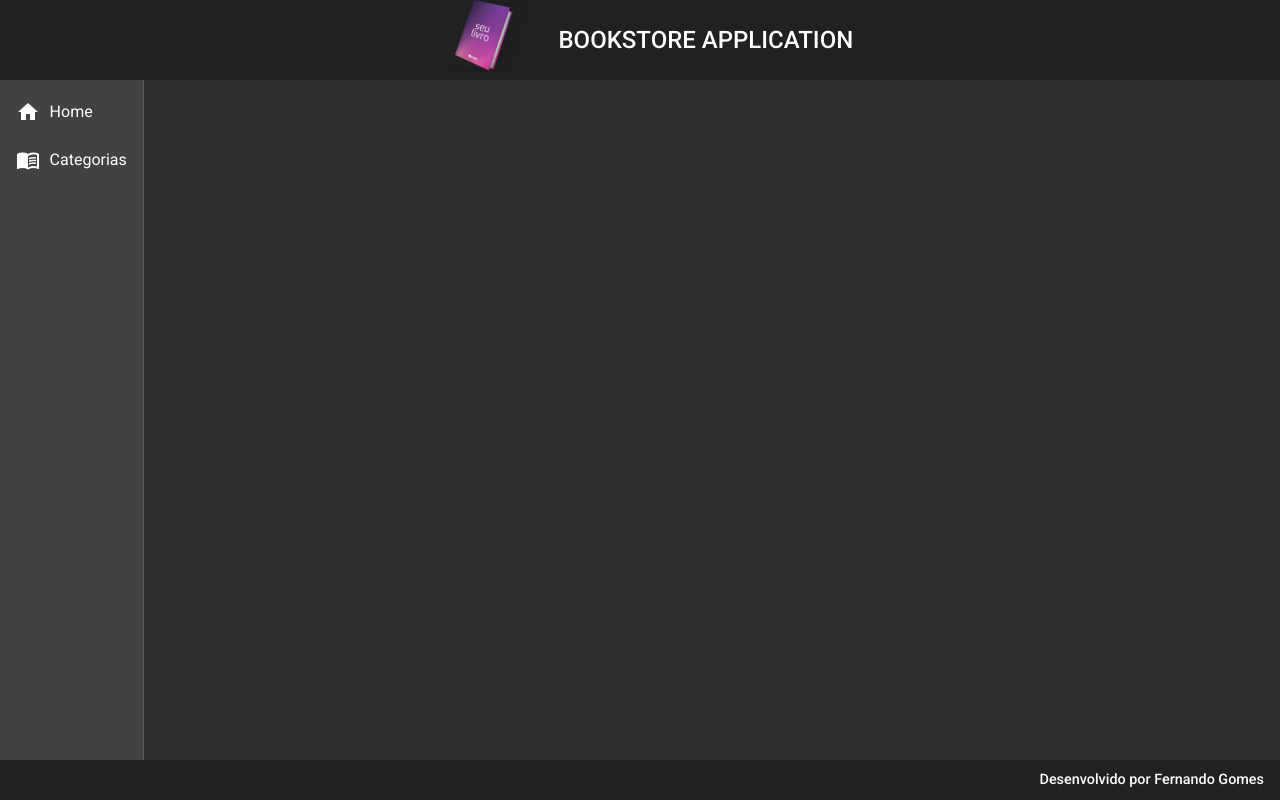
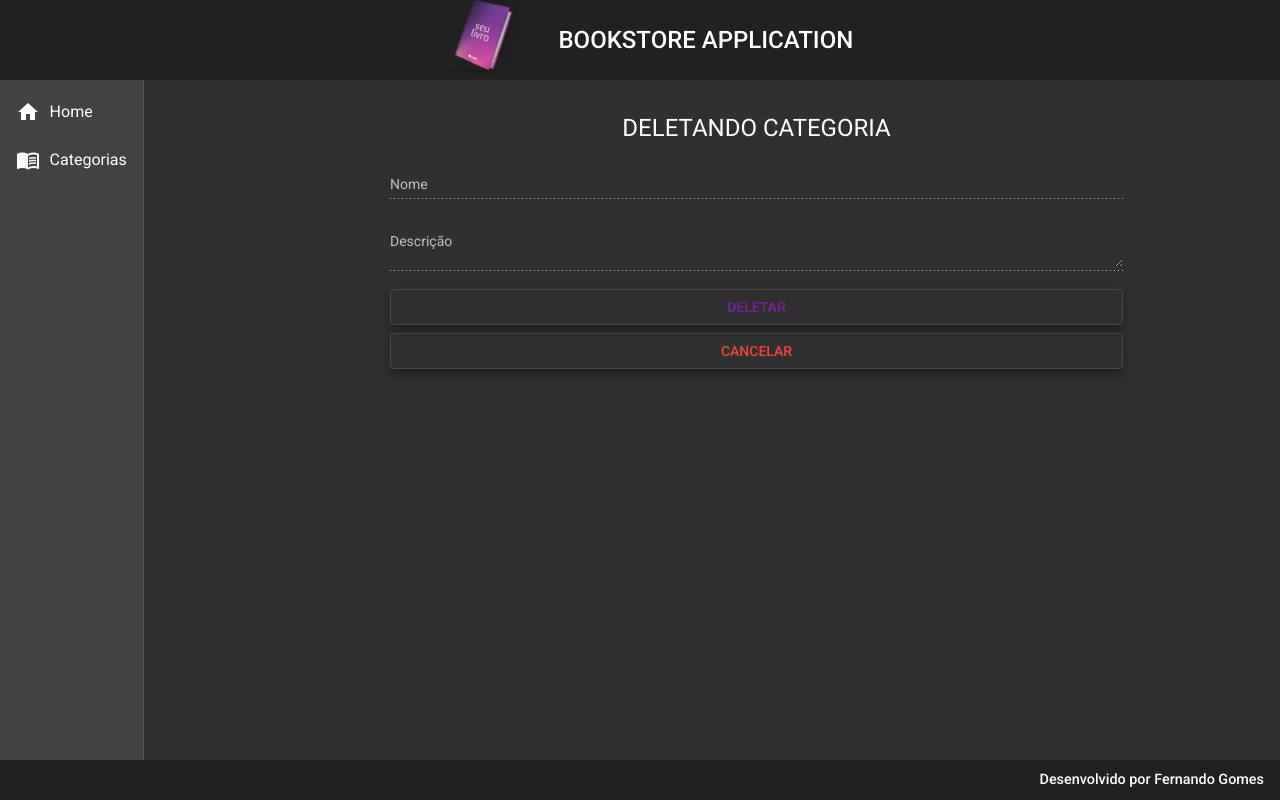
Before and after one commit to Ney179/bookstore-front, an Angular app: page /categorias/delete/1 in a window 1280 px wide. Before the commit this address led to /. Built offline with nearby package versions, Linux system fonts and the light colour scheme; no server answers.

Commit message:
categoria DELETE implementada

```diff
--- a/src/app/app-routing.module.ts
+++ b/src/app/app-routing.module.ts
@@ -1,6 +1,7 @@
 import { NgModule } from '@angular/core';
 import { RouterModule, Routes } from '@angular/router';
 import { CategoriaCreateComponent } from './components/views/categoria/categoria-create/categoria-create.component';
+import { CategoriaDeleteComponent } from './components/views/categoria/categoria-delete/categoria-delete.component';
 import { CategoriaReadComponent } from './components/views/categoria/categoria-read/categoria-read.component';
 import { HomeComponent } from './components/views/home/home.component';
 
@@ -16,6 +17,10 @@
   {
     path: 'categorias/create',
     component: CategoriaCreateComponent
+  },
+  {
+    path: 'categorias/delete/:id',
+    component: CategoriaDeleteComponent
   }
 ];
 
--- a/src/app/app.module.ts
+++ b/src/app/app.module.ts
@@ -22,7 +22,8 @@
 import { FormsModule } from '@angular/forms';
 import { MatInputModule } from '@angular/material/input';
 import { MatFormFieldModule } from '@angular/material/form-field';
-import { MatSnackBarModule } from '@angular/material/snack-bar'
+import { MatSnackBarModule } from '@angular/material/snack-bar';
+import { CategoriaDeleteComponent } from './components/views/categoria/categoria-delete/categoria-delete.component'
 
 
 @NgModule({
@@ -33,7 +34,8 @@
     NavComponent,
     HomeComponent,
     CategoriaReadComponent,
-    CategoriaCreateComponent
+    CategoriaCreateComponent,
+    CategoriaDeleteComponent
   ],
   imports: [
     BrowserModule,
--- /dev/null
+++ b/src/app/components/views/categoria/categoria-delete/categoria-delete.component.css
@@ -0,0 +1,25 @@
+form{
+    width: 70%;
+    margin: 2rem auto 0 auto;
+    text-align: center;
+}
+
+.h1{
+    font-size: 2rem;
+    font-weight: 500;
+    margin-bottom: 3rem;
+}
+
+.form {
+  width: 100%;
+}
+
+.buttons {
+    width: 100%;
+    text-align: start;
+}
+
+button {
+    width: 100%;
+    margin-bottom: .5rem;
+}
--- /dev/null
+++ b/src/app/components/views/categoria/categoria-delete/categoria-delete.component.html
@@ -0,0 +1,17 @@
+<form>
+    <h1>DELETANDO CATEGORIA</h1>
+
+    <mat-form-field class="form">
+        <mat-label>Nome</mat-label>
+        <input [(ngModel)]="categoria.nome"  matInput type="text" name="nome" disabled >
+    </mat-form-field>
+
+    <mat-form-field class="form">
+        <mat-label>Descrição</mat-label>
+        <textarea [(ngModel)]="categoria.descricao" matInput type="text" name="descricao" disabled></textarea>
+    </mat-form-field>
+    <div class="buttons">
+        <button (click)="delete()" class="mat-elevation-z8" mat-stroked-button color="primary">DELETAR </button>
+        <button (click)="cancel()" class="mat-elevation-z8" mat-stroked-button color="warn">CANCELAR</button>
+    </div>
+</form>
--- /dev/null
+++ b/src/app/components/views/categoria/categoria-delete/categoria-delete.component.ts
@@ -0,0 +1,50 @@
+import { Component, OnInit } from '@angular/core';
+import { ActivatedRoute, Router } from '@angular/router';
+import { Categoria } from '../categoria.model';
+import { CategoriaService } from '../categoria.service';
+
+@Component({
+  selector: 'app-categoria-delete',
+  templateUrl: './categoria-delete.component.html',
+  styleUrls: ['./categoria-delete.component.css']
+})
+export class CategoriaDeleteComponent implements OnInit {
+
+  categoria: Categoria = {
+    id: '',
+    nome: '',
+    descricao: '',
+  };
+
+  constructor(
+    private service : CategoriaService,
+    private route : ActivatedRoute,
+    private router : Router
+  ) { }
+
+  ngOnInit(): void {
+    this.categoria.id = this.route.snapshot.paramMap.get('id')!
+    this.findById();
+  }
+
+  findById(): void {
+    this.service.findById(this.categoria.id!).subscribe((resposta) => {
+      this.categoria.nome = resposta.nome
+      this.categoria.descricao = resposta.descricao
+      console.log(this.categoria)
+    })
+  }
+
+  delete(): void {
+    this.service.delete(this.categoria.id!).subscribe((resposta) => {
+      this.router.navigate(['categorias'])
+      this.service.message('Categoria deletada com sucesso!')
+    }, err => {
+      this.service.message(err.error.error)
+    })
+  }
+
+  cancel(): void {
+    this.router.navigate(['categorias'])
+  }
+}
--- a/src/app/components/views/categoria/categoria-read/categoria-read.component.html
+++ b/src/app/components/views/categoria/categoria-read/categoria-read.component.html
@@ -42,7 +42,7 @@
                 <a class="edit" href="#">
                   <i class="material-icons">edit</i>
                 </a>
-                <a class="delete" href="#">
+                <a class="delete" routerLink="delete/{{ element.id }}">
                   <i class="material-icons">delete</i>
                 </a>
               </td>
--- a/src/app/components/views/categoria/categoria.service.ts
+++ b/src/app/components/views/categoria/categoria.service.ts
@@ -24,9 +24,19 @@
       return this.http.get<Categoria[]>(url);
     }
 
+    findById(id: String): Observable<Categoria>{
+      const url = `${this.baseUrl}/categorias/${id}`
+      return this.http.get<Categoria>(url)
+    }
+
     create(categoria: Categoria): Observable<Categoria>{
       const url = `${this.baseUrl}/categorias`
       return this.http.post<Categoria>(url, categoria);
+    }
+
+    delete(id: String): Observable<void>{
+      const url = `${this.baseUrl}/categorias/${id}`
+      return this.http.delete<void>(url)
     }
 
     message(str : String): void{
```
